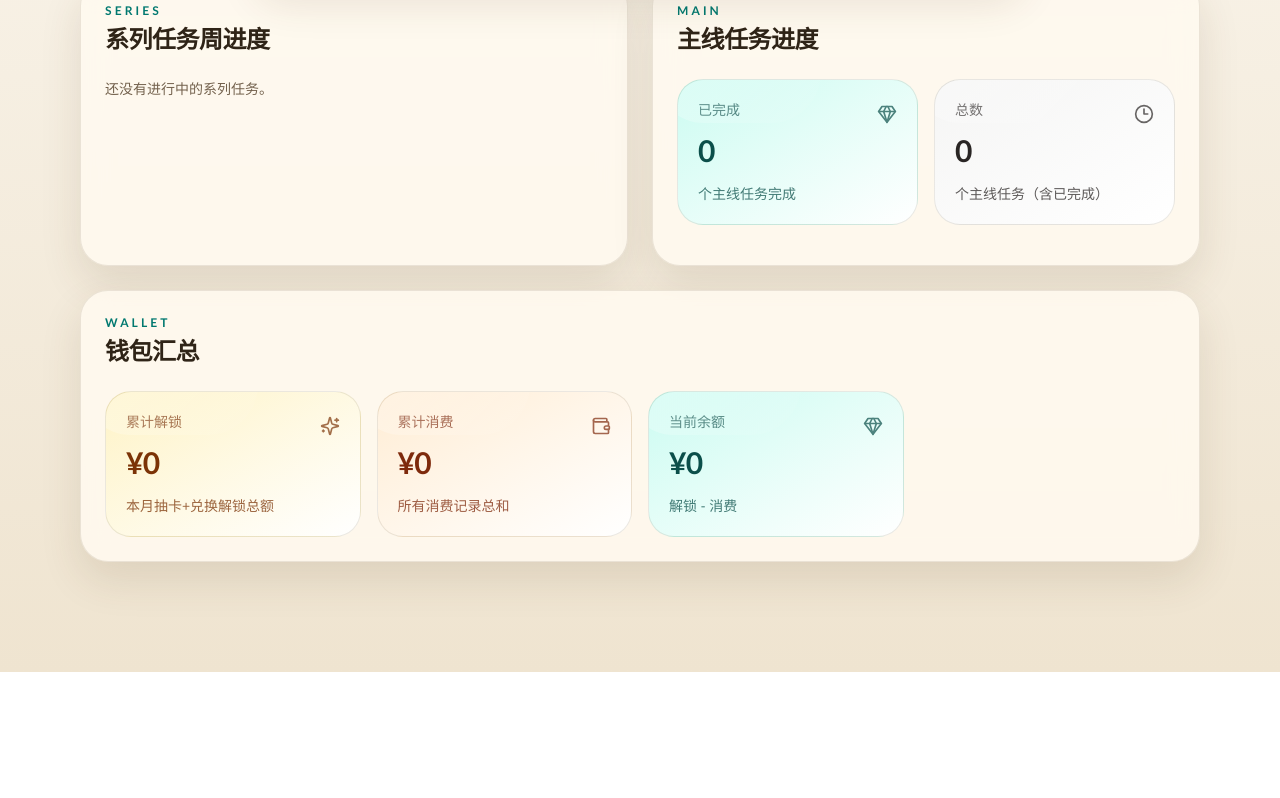
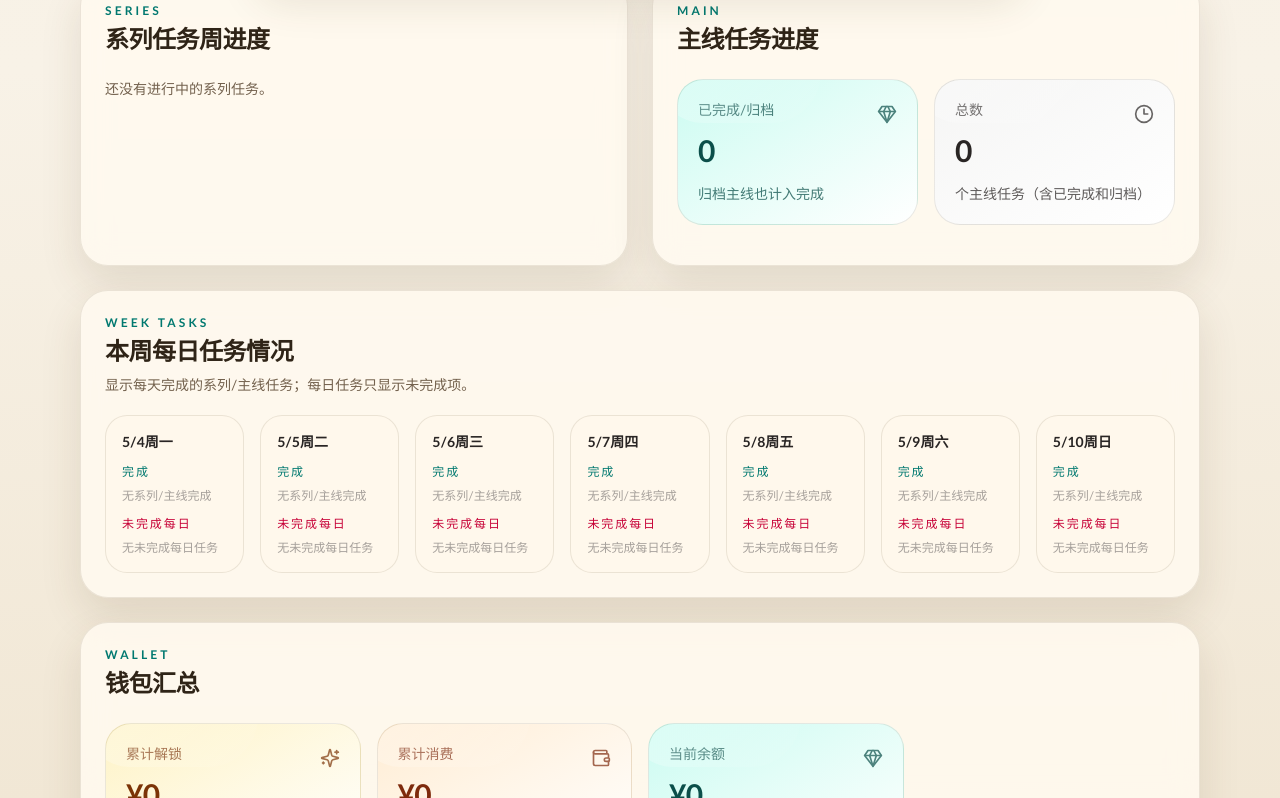
Before and after one commit to gkh-gbh/discipline-gacha, a Next.js app: page /stats in a window 1280 px wide. Shown: the part 792-1590 px from the top of the page. Before the commit the page ends 1464 px from the top, so only its background shows below. Built offline with nearby package versions, Linux system fonts and the light colour scheme.

Commit message:
feat: 添加开发模式宝石调整功能，支持正负数输入并更新状态提示

```diff
--- a/src/app/settings/page.tsx
+++ b/src/app/settings/page.tsx
@@ -204,6 +204,7 @@ export default function SettingsPage() {
   );
   const [simulationPullCount, setSimulationPullCount] = useState("1000");
   const [simulationResult, setSimulationResult] = useState<GachaSimulationResult | null>(null);
+  const [devGemAmount, setDevGemAmount] = useState("500");
   const [actionMessage, setActionMessage] = useState<string | null>(null);
 
   const shouldShowDevTools = appState.userSettings.showDevTools;
@@ -378,8 +379,26 @@ export default function SettingsPage() {
   }
 
   function handleAddDevGems() {
-    addDevGems(500);
-    setActionMessage("已增加 500 宝石。");
+    const amount = Number(devGemAmount);
+
+    if (!devGemAmount.trim() || !Number.isFinite(amount) || !Number.isInteger(amount) || amount === 0) {
+      setActionMessage("宝石调整数量必须是非 0 整数，可输入负数扣除宝石。");
+      return;
+    }
+
+    const nextState = addDevGems(amount);
+    const actualDelta = nextState.wallet.gems - appState.wallet.gems;
+
+    if (actualDelta === 0) {
+      setActionMessage("宝石数量没有变化，可能已经无法继续扣除。");
+      return;
+    }
+
+    setActionMessage(
+      actualDelta > 0
+        ? `已增加 ${actualDelta} 宝石。`
+        : `已扣除 ${Math.abs(actualDelta)} 宝石。`,
+    );
   }
 
   function handleRunGachaSimulation() {
@@ -886,13 +905,29 @@ export default function SettingsPage() {
             </button>
 
             {shouldShowDevTools ? (
-              <button
-                type="button"
-                onClick={handleAddDevGems}
-                className="rounded-2xl bg-stone-900 px-5 py-3 text-sm font-medium text-white transition hover:bg-stone-700"
-              >
-                增加 500 宝石
-              </button>
+              <div className="rounded-2xl border border-[var(--line)] bg-white/70 px-4 py-4">
+                <p className="text-sm font-medium text-stone-700">调整宝石</p>
+                <p className="muted mt-1 text-xs">输入正数增加，输入负数扣除；不会扣到 0 以下。</p>
+                <div className="mt-3 flex gap-2">
+                  <input
+                    type="number"
+                    step="1"
+                    value={devGemAmount}
+                    onChange={(event) => {
+                      setDevGemAmount(event.target.value);
+                      setActionMessage(null);
+                    }}
+                    className="min-w-0 flex-1 rounded-xl border border-[var(--line)] bg-white px-3 py-2 text-sm outline-none"
+                  />
+                  <button
+                    type="button"
+                    onClick={handleAddDevGems}
+                    className="rounded-xl bg-stone-900 px-4 py-2 text-sm font-medium text-white transition hover:bg-stone-700"
+                  >
+                    应用
+                  </button>
+                </div>
+              </div>
             ) : (
               <div className="rounded-2xl border border-dashed border-[var(--line)] bg-white/55 px-4 py-3 text-sm text-[var(--muted)]">
                 当前未显示开发测试工具。
--- a/src/app/stats/page.tsx
+++ b/src/app/stats/page.tsx
@@ -3,6 +3,15 @@
 import { useAppState } from "@/components/app-state-provider";
 import { SectionCard, StatCard, StatGrid } from "@/components/ui";
 import { getStatsPageData } from "@/lib/app-state";
+
+function formatWeekdayLabel(dateKey: string) {
+  const date = new Date(`${dateKey}T12:00:00`);
+  return new Intl.DateTimeFormat("zh-CN", {
+    month: "numeric",
+    day: "numeric",
+    weekday: "short",
+  }).format(date);
+}
 
 export default function StatsPage() {
   const { appState, isHydrated } = useAppState();
@@ -126,15 +135,15 @@ export default function StatsPage() {
         <SectionCard eyebrow="Main" title="主线任务进度">
           <div className="mb-4 grid gap-4 sm:grid-cols-2">
             <StatCard
-              title="已完成"
+              title="已完成/归档"
               value={`${stats.mainCompleted}`}
-              hint="个主线任务完成"
+              hint="归档主线也计入完成"
               tone="teal"
             />
             <StatCard
               title="总数"
               value={`${stats.mainTotal}`}
-              hint="个主线任务（含已完成）"
+              hint="个主线任务（含已完成和归档）"
               tone="stone"
             />
           </div>
@@ -158,6 +167,67 @@ export default function StatsPage() {
           ) : null}
         </SectionCard>
       </div>
+
+      <SectionCard
+        eyebrow="Week Tasks"
+        title="本周每日任务情况"
+        description="显示每天完成的系列/主线任务；每日任务只显示未完成项。"
+      >
+        <div className="grid gap-4 lg:grid-cols-2 xl:grid-cols-7">
+          {stats.weeklyTaskBreakdown.map((day) => (
+            <div
+              key={day.dateKey}
+              className="rounded-[22px] border border-[var(--line)] bg-[var(--card-strong)] px-4 py-4"
+            >
+              <p className="text-sm font-semibold text-stone-800">
+                {formatWeekdayLabel(day.dateKey)}
+              </p>
+              <div className="mt-3 space-y-3">
+                <div>
+                  <p className="text-xs font-medium uppercase tracking-[0.16em] text-teal-700">
+                    完成
+                  </p>
+                  <div className="mt-2 space-y-2">
+                    {day.completedItems.length === 0 ? (
+                      <p className="text-xs text-stone-400">无系列/主线完成</p>
+                    ) : null}
+                    {day.completedItems.map((item) => (
+                      <div
+                        key={item.id}
+                        className="rounded-2xl bg-white/70 px-3 py-2 text-xs text-stone-700"
+                      >
+                        <span className="font-medium text-stone-900">{item.title}</span>
+                        <span className="ml-2 rounded-full bg-teal-100 px-2 py-0.5 text-[11px] text-teal-800">
+                          {item.type === "series" ? "系列" : "主线"}
+                        </span>
+                      </div>
+                    ))}
+                  </div>
+                </div>
+
+                <div>
+                  <p className="text-xs font-medium uppercase tracking-[0.16em] text-rose-700">
+                    未完成每日
+                  </p>
+                  <div className="mt-2 space-y-2">
+                    {day.unfinishedDailyTasks.length === 0 ? (
+                      <p className="text-xs text-stone-400">无未完成每日任务</p>
+                    ) : null}
+                    {day.unfinishedDailyTasks.map((item) => (
+                      <div
+                        key={item.id}
+                        className="rounded-2xl border border-rose-200 bg-rose-50 px-3 py-2 text-xs font-semibold text-rose-700"
+                      >
+                        {item.title}
+                      </div>
+                    ))}
+                  </div>
+                </div>
+              </div>
+            </div>
+          ))}
+        </div>
+      </SectionCard>
 
       <SectionCard eyebrow="Wallet" title="钱包汇总">
         <StatGrid className="lg:grid-cols-2 xl:grid-cols-3">
--- a/src/lib/app-state.ts
+++ b/src/lib/app-state.ts
@@ -1,6 +1,6 @@
 import { getLocalDateKey, getWeekStartKey } from "@/lib/storage";
 import { groupSeriesTasksByCategory, TASK_TYPE_ORDER } from "@/lib/task-types";
-import type { AppState, DailyTaskTemplate, Task, TaskType } from "@/types/domain";
+import type { AppState, DailyTaskTemplate, ResourceTransaction, Task, TaskType } from "@/types/domain";
 
 function sortTasks(tasks: Task[]) {
   return [...tasks].sort((left, right) => {
@@ -145,6 +145,11 @@ export function getDashboardStats(state: AppState) {
 export function getStatsPageData(state: AppState) {
   const todayKey = getTodayKey();
   const weekStart = getWeekStartKey(new Date());
+  const weekDays = Array.from({ length: 7 }, (_, index) => {
+    const date = new Date(`${weekStart}T12:00:00`);
+    date.setDate(date.getDate() + index);
+    return getLocalDateKey(date);
+  });
 
   const todayCompleted = state.tasks.filter(
     (t) => t.status === "completed" && t.completedAt && getLocalDateKey(new Date(t.completedAt)) === todayKey,
@@ -173,12 +178,63 @@ export function getStatsPageData(state: AppState) {
     }));
 
   const mainCompleted = state.tasks.filter(
-    (t) => t.type === "main" && t.status === "completed",
+    (t) => t.type === "main" && (t.status === "completed" || t.status === "archived"),
   ).length;
   const mainTotal = state.tasks.filter((t) => t.type === "main").length;
 
   const totalUnlocked = state.wallet.monthlyUnlockedAmount;
   const totalSpent = state.spendingRecords.reduce((sum, r) => sum + r.amount, 0);
+
+  const taskById = new Map(state.tasks.map((task) => [task.id, task]));
+  const completedTaskTransactionsByDay = state.resourceTransactions.reduce(
+    (result, transaction) => {
+      if (transaction.type !== "task_reward" || !transaction.relatedTaskId) {
+        return result;
+      }
+
+      const dayKey = getLocalDateKey(new Date(transaction.createdAt));
+      if (!weekDays.includes(dayKey)) {
+        return result;
+      }
+
+      const task = taskById.get(transaction.relatedTaskId);
+      if (!task || (task.type !== "series" && task.type !== "main")) {
+        return result;
+      }
+
+      result[dayKey].push({ transaction, task });
+      return result;
+    },
+    Object.fromEntries(weekDays.map((day) => [day, []])) as Record<
+      string,
+      Array<{ transaction: ResourceTransaction; task: Task }>
+    >,
+  );
+
+  const weeklyTaskBreakdown = weekDays.map((dayKey) => {
+    const completedItems = completedTaskTransactionsByDay[dayKey]
+      .sort((left, right) => left.transaction.createdAt.localeCompare(right.transaction.createdAt))
+      .map(({ transaction, task }) => ({
+        id: transaction.id,
+        title: task.title,
+        type: task.type as "series" | "main",
+        createdAt: transaction.createdAt,
+      }));
+    const unfinishedDailyTasks = state.tasks
+      .filter(
+        (task) => task.type === "daily" && task.date === dayKey && task.status === "active",
+      )
+      .map((task) => ({
+        id: task.id,
+        title: task.title,
+      }));
+
+    return {
+      dateKey: dayKey,
+      completedItems,
+      unfinishedDailyTasks,
+    };
+  });
 
   return {
     todayCompleted,
@@ -190,6 +246,7 @@ export function getStatsPageData(state: AppState) {
     seriesProgress,
     mainCompleted,
     mainTotal,
+    weeklyTaskBreakdown,
     totalUnlocked,
     totalSpent,
   };
--- a/src/lib/storage.ts
+++ b/src/lib/storage.ts
@@ -1616,14 +1616,16 @@ export function redeemDustReward(
 }
 
 export function addDevGems(amount = 500, baseState = loadAppState(), now = new Date()) {
-  const normalizedAmount = Number.isFinite(amount) ? Math.max(0, amount) : 0;
-
-  if (normalizedAmount <= 0) {
+  const syncedWallet = syncWalletMonth(baseState.wallet, now);
+  const normalizedAmount = Number.isFinite(amount)
+    ? Math.max(amount, -syncedWallet.gems)
+    : 0;
+
+  if (normalizedAmount === 0) {
     return baseState;
   }
 
   const timestamp = createTimestamp(now);
-  const syncedWallet = syncWalletMonth(baseState.wallet, now);
 
   const nextState: AppState = {
     ...baseState,
@@ -1640,7 +1642,9 @@ export function addDevGems(amount = 500, baseState = loadAppState(), now = new D
         gemsDelta: normalizedAmount,
         dustDelta: 0,
         rewardBalanceDelta: 0,
-        note: `开发模式补充 ${normalizedAmount} 宝石`,
+        note: normalizedAmount > 0
+          ? `开发模式补充 ${normalizedAmount} 宝石`
+          : `开发模式扣除 ${Math.abs(normalizedAmount)} 宝石`,
         createdAt: timestamp,
       },
       ...baseState.resourceTransactions,
```
